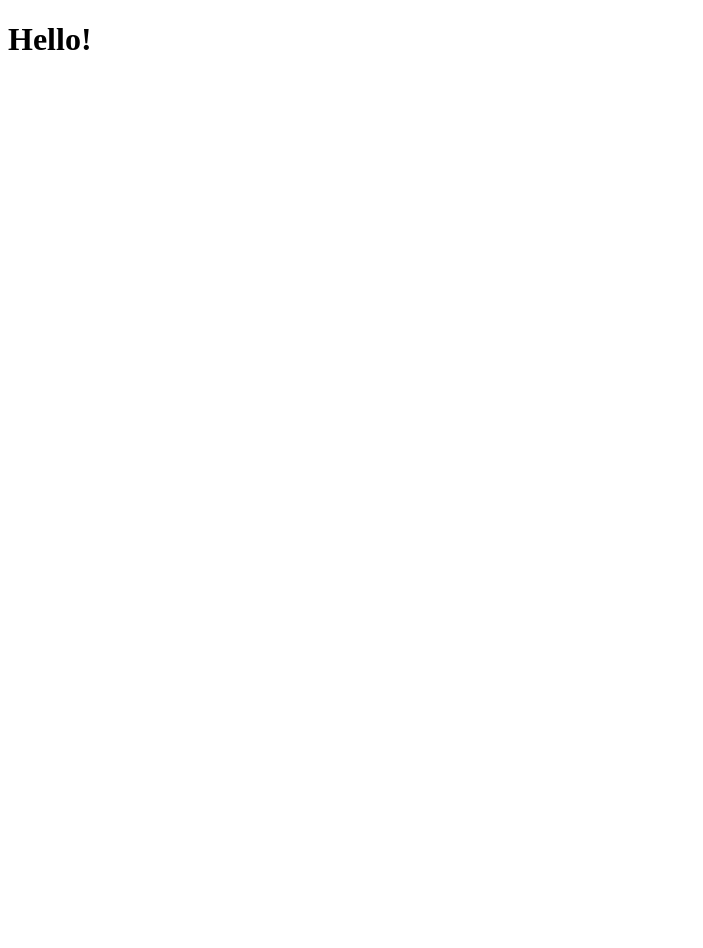
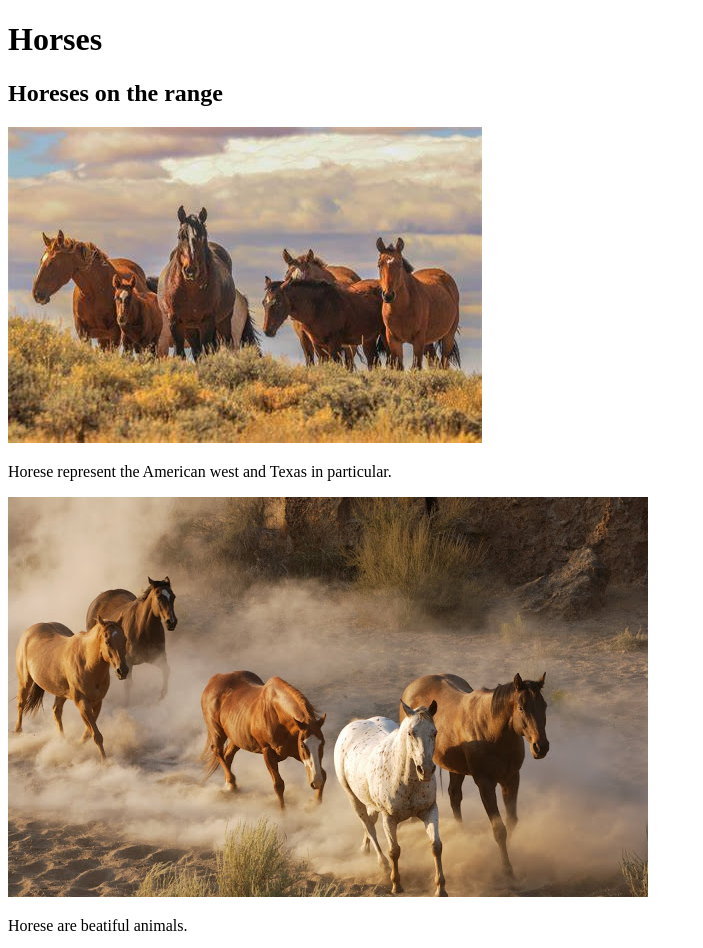
Before and after one commit to mthemo/IMED-1316, a plain HTML site: page index.html in a window 1280 px wide. Shown: the top 948 px of the page, without its empty margins (0-703 px from the left). Before the commit the page ends 800 px from the top, so only its background shows below. Drawn offline with Linux system fonts and the light colour scheme.

Commit message:
index.html

```diff
--- a/index.html
+++ b/index.html
@@ -6,6 +6,13 @@
 </head>
 
 <body>
-	<h1>Hello!</h1>
+	<h1>Horses</h1>
+	<h2>Horeses on the range</h2>
+	<img src="Images/horese on the range.jpg" alt horses on the range>
+	<p> Horese represent the American west and Texas in particular.</p>
+	<img src="Images/Brown-Running-Horse-Wallpaper.jpeg" alt running on the range>
+	<p> Horese are beatiful animals.  </p>
+	<img src="Images/cee9aa_3f79718b9072400bb31f13370c4c7461_mv2.jpg" alt more horse pictures>
+	<p> I picked horses because I'm into a popular show with cowboys riding horses.</p>
 </body>
 </html>
```
Also changed, not shown: Images/Brown-Running-Horse-Wallpaper.jpeg (added), Images/cee9aa_3f79718b9072400bb31f13370c4c7461_mv2.jpg (added), Images/horese on the range.jpg (added).
